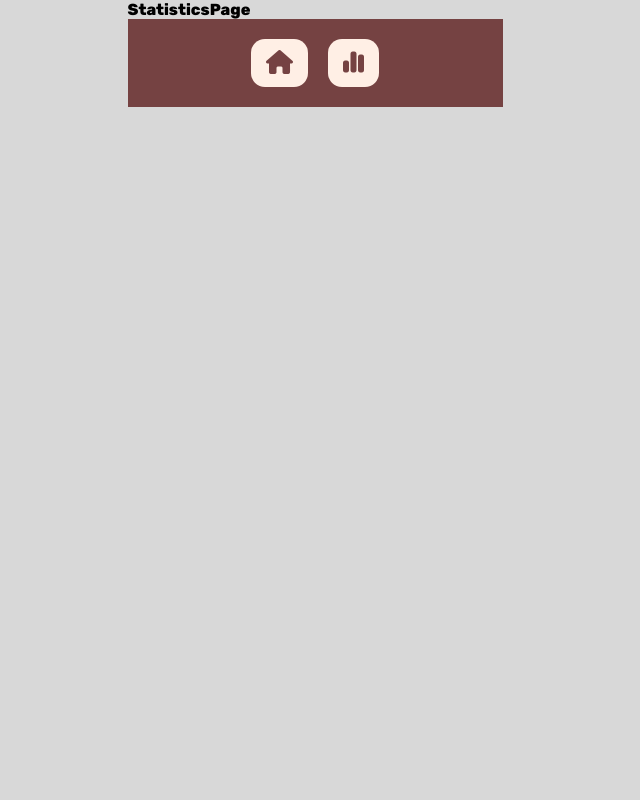
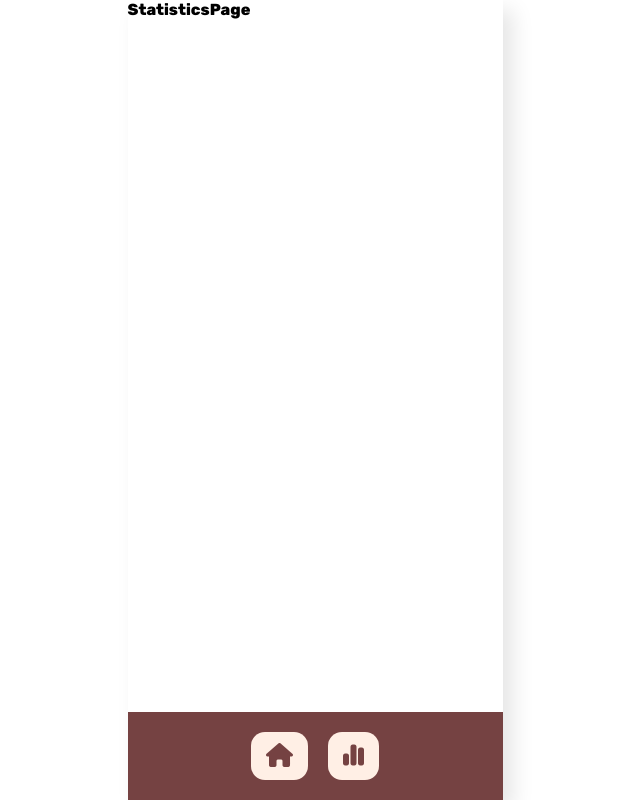
Before and after one commit to marchuk-b/mood-tracker, a React (Create React App) app: page /statistics in a window 1280 px wide. Shown: the whole page, without its empty margins (325-965 px from the left). Built offline with nearby package versions, Linux system fonts and the light colour scheme.

Commit message:
refactored MainPage and App components to manage mood state and notes; enhanced styling and layout

```diff
--- a/src/App.css
+++ b/src/App.css
@@ -1,5 +1,4 @@
 body {
-    background: #d8d8d8;
     font-family: "Rubik", sans-serif;
     font-weight: 800;
 }
@@ -15,6 +14,15 @@ body {
     width: 100%;
     margin: 0 auto;
 }
+.app {
+    height: 100%;
+}
+.app__content {
+    display: flex;
+    flex-direction: column;
+    min-height: 100vh;
+    box-shadow: 10px 10px 20px rgba(0, 0, 0, 0.1);
+}
 
 .header {
     padding: 10px 0;
@@ -26,6 +34,12 @@ body {
     color: #754242;
     font-size: 24px;
     text-decoration: none;
+}
+.main {
+    flex: 1;
+}
+.footer {
+    margin-top: auto;
 }
 
 .angry {
@@ -52,3 +66,22 @@ body {
     background-color: #FFA7BC;
     color: #4D3238;
 }
+
+.angry-bg {
+    background-color: #FFEFE5;
+}
+.upset-bg {
+    background-color: #EBF0FF;
+}
+.sad-bg {
+    background-color: #EDFEFF;
+}
+.good-bg {
+    background-color: #FFFBED;
+}
+.happy-bg {
+    background-color: #F5F9FF;
+}
+.spectacular-bg {
+    background-color: #FFF0F3;
+}
--- a/src/App.js
+++ b/src/App.js
@@ -3,18 +3,41 @@ import './App.css';
 import { Navbar } from './components/Navbar/Navbar';
 import { MainPage } from './pages/MainPage/MainPage';
 import { StatisticsPage } from './pages/StatisticsPage/StatisticsPage';
+import { useEffect, useState } from 'react';
 
 function App() {
+  const [backColor, setBackColor] = useState('#FFFFFF');
+  const [selectedCard, setSelectedCard] = useState(null);
+
+  const moodsFromStorage = JSON.parse(localStorage.getItem("moodEntries")) || [];
+  const dateToday = new Date().toISOString().split("T")[0];
+
+  const getSelectedCard = (card) => {
+    setSelectedCard(card);
+  };
+
+  useEffect(() => {
+    const moodTodayFromStorage = moodsFromStorage.filter((mood) => mood.date === dateToday)[0];
+
+    if (moodTodayFromStorage) {
+      const moodClass = moodTodayFromStorage.mood.toLowerCase();
+      setBackColor(moodClass);
+    } else if (selectedCard) {
+      setBackColor(selectedCard.className || '#FFFFFF');
+    }
+  }, [moodsFromStorage, dateToday]);
+
   return (
-    <div className="app">
+    <div className='app'>
       <div className='container'>
+        <div className={`app__content ${backColor}-bg`}>
           {/* <header className='header'>
             <a href='/' className='header__link'>Mood Tracker</a>
           </header> */}
 
           <main className='main'>
             <Routes>
-            <Route path='/' element={<MainPage />} />
+              <Route path='/' element={<MainPage onCardChange={getSelectedCard} />} />
               <Route path='/statistics' element={<StatisticsPage />} />
               <Route path='*' element={<div>Page Not Found</div>} />
             </Routes>
@@ -25,6 +48,7 @@ function App() {
           </footer>
         </div>
       </div>
+    </div>
   );
 }
 
--- a/src/pages/MainPage/MainPage.css
+++ b/src/pages/MainPage/MainPage.css
@@ -4,25 +4,6 @@
     flex-direction: column;
     align-items: center;
 }
-.mainpage.angry {
-    background-color: #FFEFE5;
-}
-.mainpage.upset {
-    background-color: #EBF0FF;
-}
-.mainpage.sad {
-    background-color: #EDFEFF;
-}
-.mainpage.good {
-    background-color: #FFFBED;
-}
-.mainpage.happy {
-    background-color: #F5F9FF;
-}
-.mainpage.spectacular {
-    background-color: #FFF0F3;
-}
-
 
 .carousel__btn {
     display: block;
@@ -79,3 +60,25 @@
 .mainpage-moodcard__img {
     max-width: 100px;
 }
+
+.mainpage-moodcard__note {
+    display: flex;
+    flex-direction: column;
+    max-width: 335px;
+    width: 100%;
+    margin-top: 20px;
+    border-radius: 24px;
+    padding: 20px;
+
+    background-color: #e7e5de;
+    color: #29262A;
+}
+.mainpage-moodcard__note-title {
+    font-size: 20px;
+    font-weight: 700;
+}
+.mainpage-moodcard__note-text {
+    margin-top: 10px;
+    font-size: 16px;
+    font-weight: 400;
+}
--- a/src/pages/MainPage/MainPage.jsx
+++ b/src/pages/MainPage/MainPage.jsx
@@ -2,7 +2,7 @@ import { useEffect, useState } from 'react'
 import { CardCarousel } from '../../components/CardCarousel/CardCarousel'
 import './MainPage.css'
 
-export const MainPage = () => {
+export const MainPage = ({onCardChange}) => {
     const cardsData = [
         {id: 1, name: 'Angry', className: 'angry', emoji: require('../../assets/emoji/angry.png'), colorIndicator: '#FF843E'},
         {id: 2, name: 'Upset', className: 'upset', emoji: require('../../assets/emoji/upset.png'), colorIndicator: '#8CA4EE'},
@@ -14,29 +14,24 @@ export const MainPage = () => {
     const [selectedCard, setSelectedCard] = useState(cardsData[0]);
     const [noteText, setNoteText] = useState('');
     const [moodToday, setMoodToday] = useState(null);
+    const [noteToday, setNoteToday] = useState(null);
 
     const moodsFromStorage = JSON.parse(localStorage.getItem("moodEntries")) || [];
     const dateToday = new Date().toISOString().split("T")[0];
     const moodCardData = moodToday ? cardsData.find(c => c.name === moodToday.mood) : null;
 
     useEffect(() => {
-        const moodsFromStorage = JSON.parse(localStorage.getItem("moodEntries")) || [];
-        const dateToday = new Date().toISOString().split("T")[0];
-
         const moodTodayFromStorage = moodsFromStorage.filter((mood) => mood.date === dateToday)[0];
 
-        if (moodTodayFromStorage) setMoodToday(moodTodayFromStorage);
-    }, [])
-
-    useEffect(() => {
-        if (moodToday?.note) {
-            setNoteText(moodToday.note);
-        }
-    }, [moodToday]);
-
+        if (moodTodayFromStorage) {
+            setMoodToday(moodTodayFromStorage);
+            setNoteToday(moodTodayFromStorage.note);
+        };
+    }, [dateToday])
 
     const getSelectedCard = (card) => {
         setSelectedCard(card)
+        onCardChange(card)
     };
 
     const saveMood = (selectedCard) => {
@@ -77,6 +72,7 @@ export const MainPage = () => {
             })
             localStorage.setItem("moodEntries", JSON.stringify(updatedMoods));
             alert("Note saved successfully!");
+            setNoteToday(noteText);
             setNoteText('');
         } catch (error) {
             console.error(error);
@@ -85,7 +81,7 @@ export const MainPage = () => {
 
 
     return (
-        <div className={`mainpage ${moodCardData ? moodCardData?.className : selectedCard?.className}`}>
+        <div className='mainpage'>
             {!moodToday && (
                 <>
                     <CardCarousel
@@ -104,6 +100,8 @@ export const MainPage = () => {
                         <div className="mainpage-moodcard__name">{moodToday.mood}</div>
                         <img className='mainpage-moodcard__img' src={cardsData.find(c => c.name === moodToday.mood)?.emoji} alt="" />
                     </div>
+
+                    {!noteToday && (
                         <div className="input-text">
                             <textarea
                                 className='input-text__input'
@@ -113,6 +111,14 @@ export const MainPage = () => {
                             />
                             <button className='carousel__btn' onClick={() => addTextToEntries()}>Add note</button>
                         </div>
+                    )}
+
+                    {noteToday && (
+                        <div className='mainpage-moodcard__note'>
+                            <div className="mainpage-moodcard__note-title">Note:</div>
+                            <div className="mainpage-moodcard__note-text">{noteToday}</div>
+                        </div>
+                    )}
                 </>
             )}
         </div>
```
Lines whose indentation alone changed are shown as unchanged.
